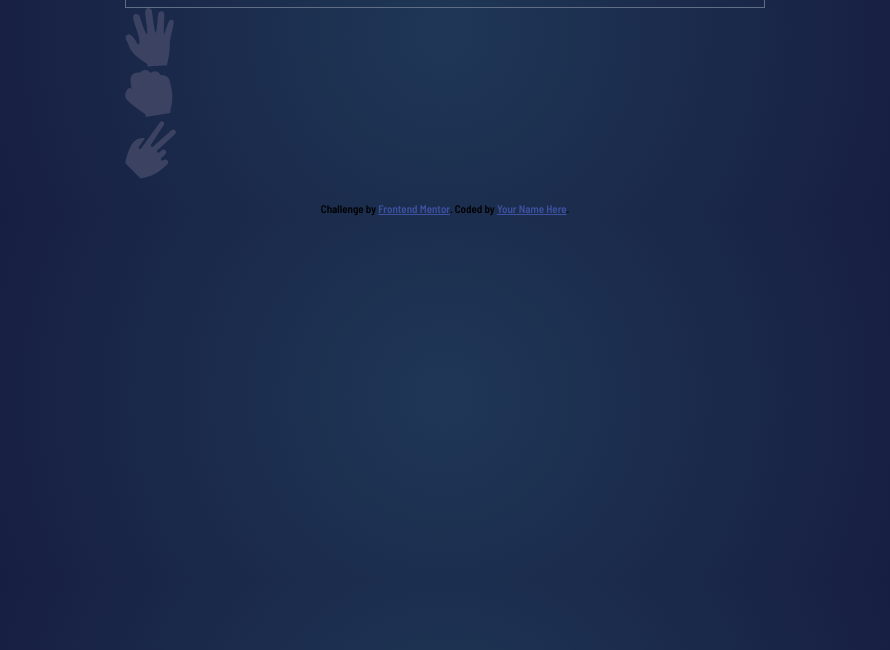
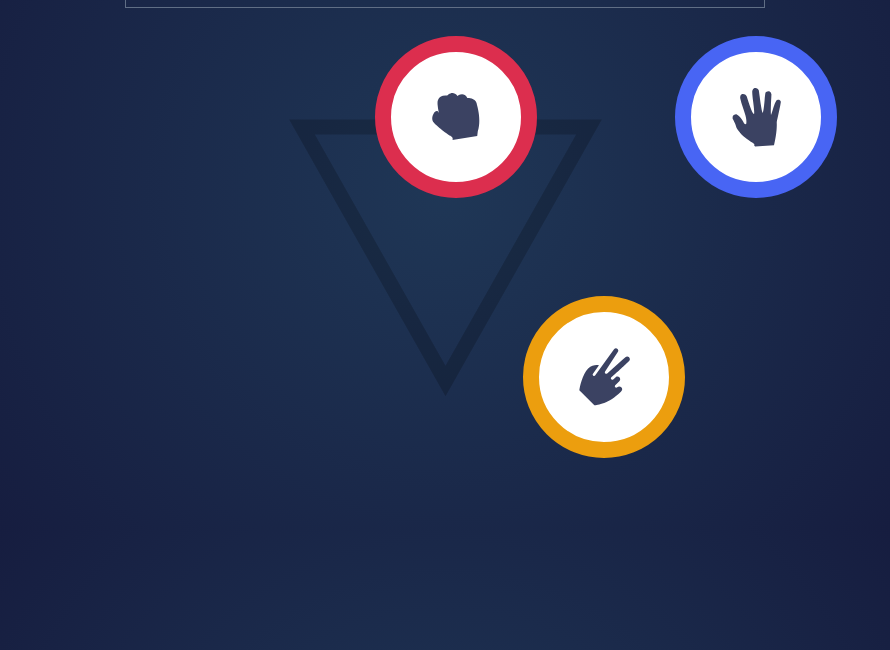
Before and after one commit to sofrdr/Rock-Paper-Scissors-game, a plain HTML site: page index.html in a window 1280 px wide. Shown: the part 150-800 px from the top of the page, without its empty margins (195-1085 px from the left). Drawn offline with Linux system fonts and the light colour scheme.

Commit message:
Style game selectors

```diff
--- a/index.html
+++ b/index.html
@@ -31,14 +31,14 @@
       </div>
     </div>
 
-    <div>
-      <div class="choice-container paper">
+    <div class="choice-container">
+      <div class="choice-btn paper">
         <img src="./images/icon-paper.svg" alt="paper" class="choice-icon" />
       </div>
-      <div class="choice-container rock">
+      <div class="choice-btn rock">
         <img src="./images/icon-rock.svg" alt="rock" class="choice-icon" />
       </div>
-      <div class="choice-container scissors">
+      <div class="choice-btn scissors">
         <img src="./images/icon-scissors.svg" alt="scissors" class="choice-icon" />
       </div>
 
@@ -46,10 +46,7 @@
   </section>
 
 
-  <footer class="attribution">
-    Challenge by <a href="https://www.frontendmentor.io?ref=challenge" target="_blank">Frontend Mentor</a>.
-    Coded by <a href="#">Your Name Here</a>.
-  </footer>
+
 </body>
 
 </html>
--- a/style.css
+++ b/style.css
@@ -8,6 +8,7 @@ body{
 .game-container{
     margin: 20px auto;
     width: 50%;
+
 }
 
 .header{
@@ -32,8 +33,48 @@ body{
     margin: 0;
 }
 
+.choice-container{
+    background: url('./images/bg-triangle.svg') no-repeat center;
+    position: relative;
+    padding: 250px;
+
+}
+
+.choice-btn{
+    background-color: white;
+    margin: 10px 0;
+    width: 130px;
+    height: 130px;
+    border-radius: 100px;
+
+    display: flex;
+    justify-content: center;
+    align-items: center;
+}
 
 
+.paper{
+    border: 16px solid hsl(230, 89%, 62%);
+    position: absolute;
+    top: 18px;
+    left: 550px;
+
+}
+
+.scissors{
+    border: 16px solid hsl(39, 89%, 49%);
+    position: absolute;
+    left: 398px;
+    bottom: 40px;
+
+}
+
+.rock{
+    border: 16px solid hsl(349, 71%, 52%);
+    position: absolute;
+    top: 18px;
+
+}
 
 
 
```
